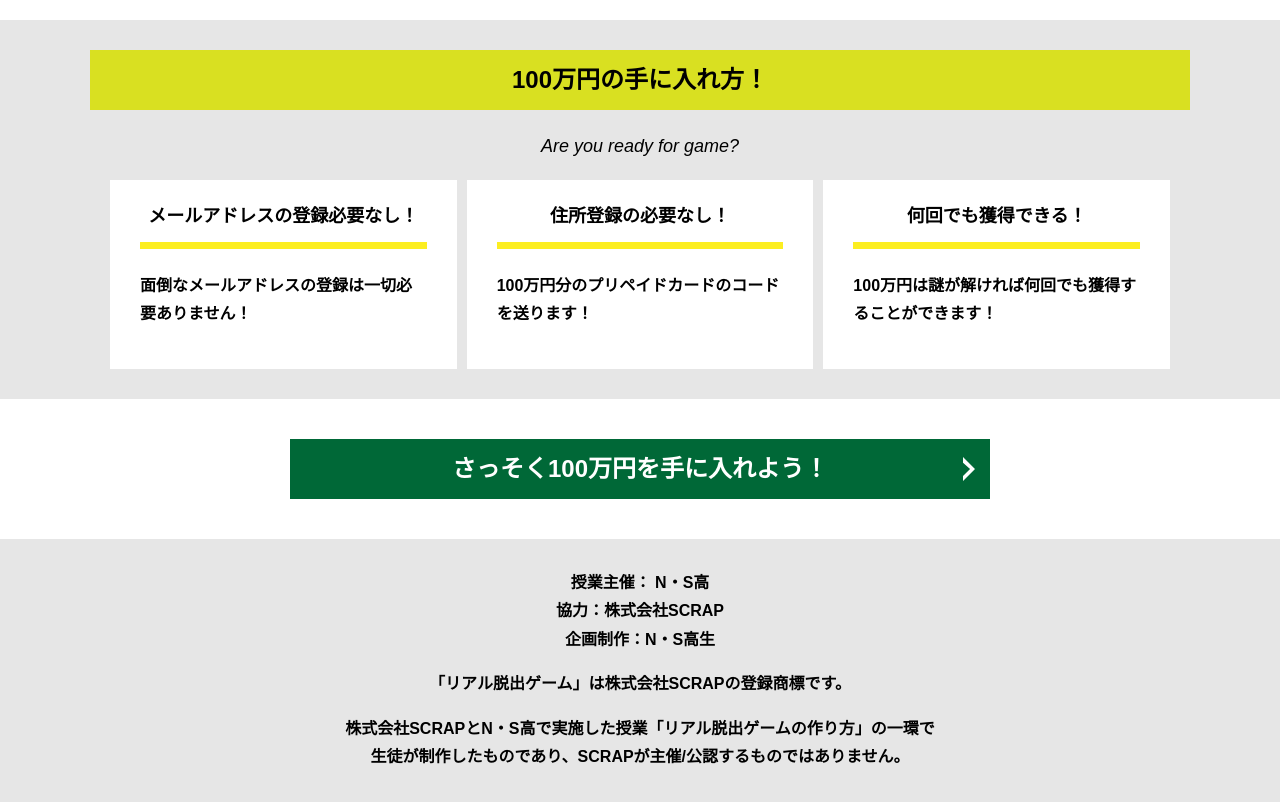
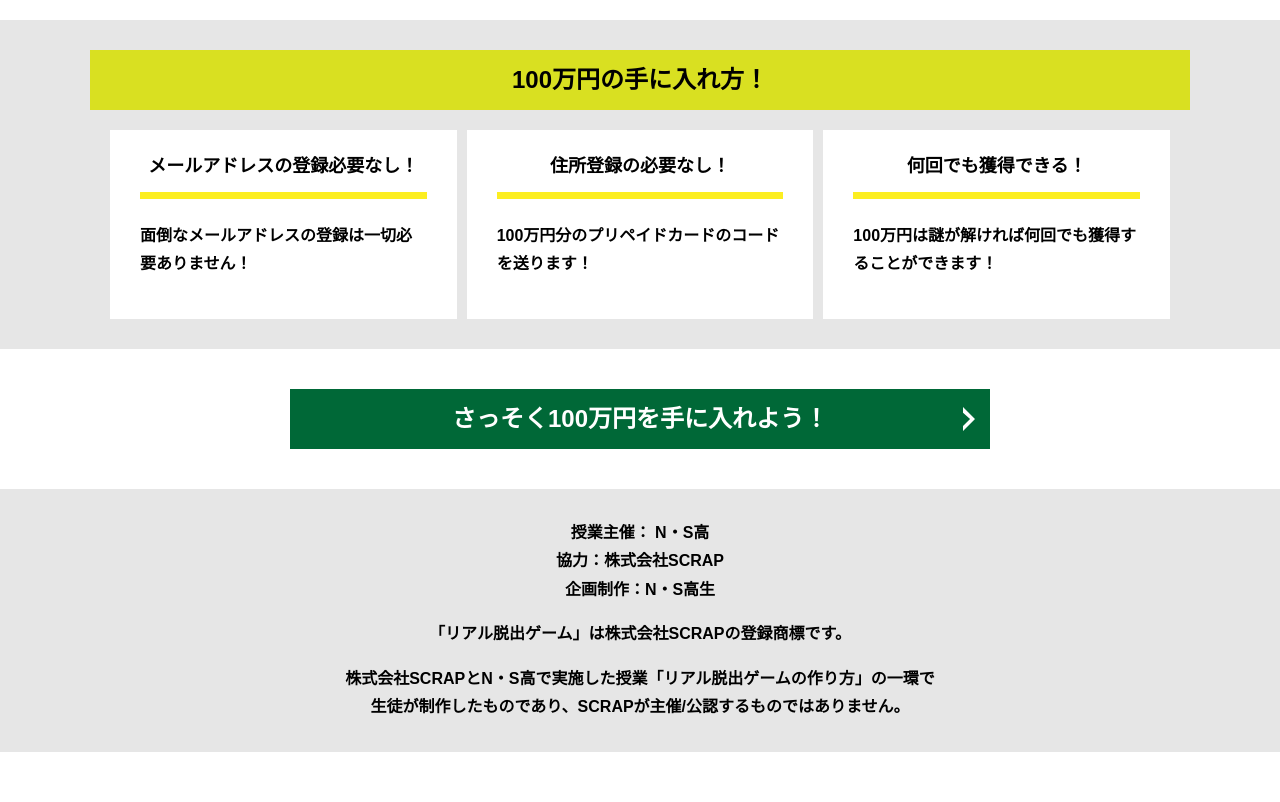
Before and after one commit to hs-NRI/Test, a plain HTML site: page index.html in a window 1280 px wide. Shown: the part 1020-1822 px from the top of the page. After the commit the page ends 1772 px from the top, so only its background shows below. Drawn offline with Linux system fonts and the light colour scheme.

Commit message:
Update index.html

```diff
--- a/index.html
+++ b/index.html
@@ -54,7 +54,7 @@
     <section class="section bg-color--gray">
       <div class="container">
         <h2 class="section-title">100万円の手に入れ方！</h2>
-        <p class="font-eng text-center">Are you ready for game?</p>
+      <!--  <p class="font-eng text-center">Are you ready for game?</p> -->
         <!--
           class名"row"内のclass名"column"が横並びになります。
           改行する場合は以下のように追加してください。
```
